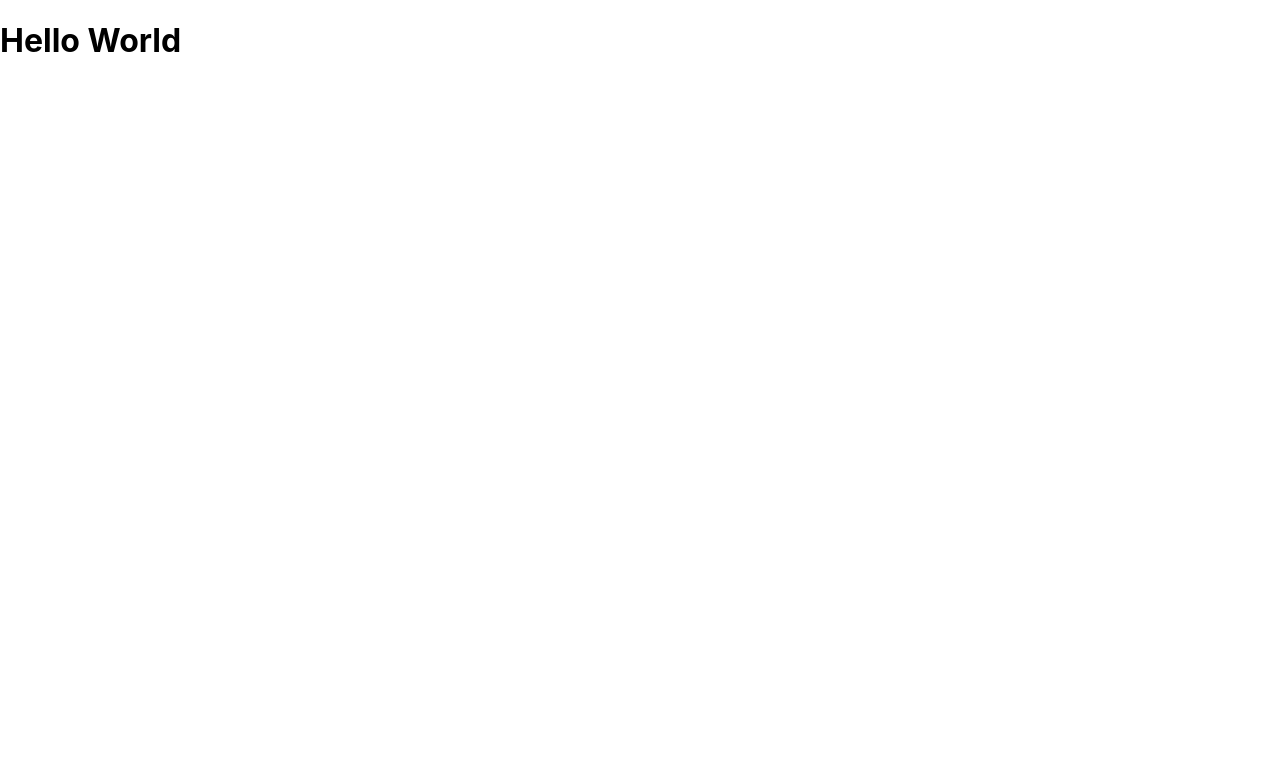
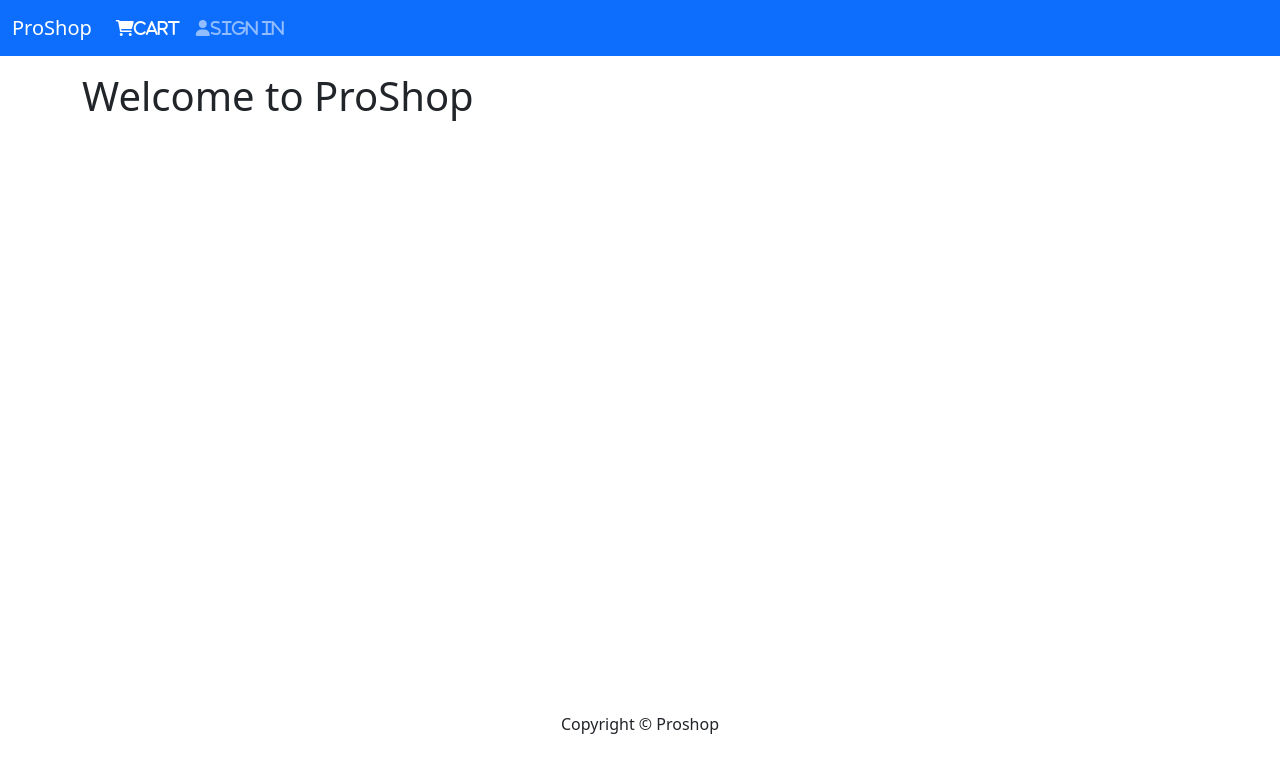
Before and after one commit to wangkalbi-gernessen/ProShop_App, a React (Create React App) app in the folder client/: page / in a window 1280 px wide. Shown: the top 772 px of the page. Built offline with nearby package versions, Linux system fonts and the light colour scheme.

Commit message:
Add Bootstrap and Sass

```diff
--- a/client/package.json
+++ b/client/package.json
@@ -10,9 +10,11 @@
     "@types/node": "^16.11.14",
     "@types/react": "^17.0.37",
     "@types/react-dom": "^17.0.11",
+    "bootstrap": "^5.1.3",
     "react": "^17.0.2",
     "react-dom": "^17.0.2",
     "react-scripts": "5.0.0",
+    "sass": "^1.45.0",
     "typescript": "^4.5.4",
     "web-vitals": "^2.1.2"
   },
--- a/client/public/index.html
+++ b/client/public/index.html
@@ -11,6 +11,7 @@
     />
     <link rel="apple-touch-icon" href="%PUBLIC_URL%/logo192.png" />
     <link rel="manifest" href="%PUBLIC_URL%/manifest.json" />
+    <link rel="stylesheet" href="https://cdnjs.cloudflare.com/ajax/libs/font-awesome/6.0.0-beta3/css/all.min.css" integrity="sha512-Fo3rlrZj/k7ujTnHg4CGR2D7kSs0v4LLanw2qksYuRlEzO+tcaEPQogQ0KaoGN26/zrn20ImR1DfuLWnOo7aBA==" crossorigin="anonymous" referrerpolicy="no-referrer" />
     <title>Welcome to ProShop</title>
   </head>
   <body>
--- a/client/src/App.tsx
+++ b/client/src/App.tsx
@@ -1,10 +1,18 @@
 import React from 'react';
+import Footer from './components/Footer';
+import Header from './components/Header';
 
 function App() {
   return (
-    <div className="App">
-      <h1>Hello World</h1>
-    </div>
+    <>
+      <Header/>
+      <main className="py-3">
+        <div className="container">
+          <p className='h1'>Welcome to ProShop</p>
+        </div>
+      </main>
+      <Footer/>
+    </>
   );
 }
 
--- /dev/null
+++ b/client/src/components/Footer.tsx
@@ -0,0 +1,17 @@
+import React from 'react';
+
+const Footer = () => {
+  return (
+    <footer>
+      <div className="container">
+        <div className="row">
+          <div className="col text-center py-3" >
+            Copyright &copy; Proshop
+          </div>
+        </div>
+      </div>
+    </footer>
+  )
+}
+
+export default Footer;
--- /dev/null
+++ b/client/src/components/Header.tsx
@@ -0,0 +1,39 @@
+import React, { useState } from 'react';
+
+const Header = (props: any) => {
+  const [isNavbarCollapsed, setIsNavbarCollapsed] = useState(true);
+
+  const handleNavCollapse = () => {
+    setIsNavbarCollapsed(!isNavbarCollapsed);
+  }
+
+  return (
+    <header>
+      <nav className="navbar navbar-expand-lg navbar-dark bg-primary">
+        <div className="container-fluid">
+          <a className="navbar-brand" href="/">ProShop</a>
+          <button className="navbar-toggler" type="button" data-bs-toggle="collapse" data-bs-target="#navbarSupportedContent" aria-controls="navbarSupportedContent" aria-expanded={!isNavbarCollapsed ? true : false} aria-label="Toggle navigation" onClick={handleNavCollapse}>
+            <span className="navbar-toggler-icon"></span>
+          </button>
+
+          <div className={`${isNavbarCollapsed ? 'collapse' : ' '} navbar-collapse`} id="navbarSupportedContent">
+            <ul className="navbar-nav ml-auto">
+              <li className="nav-item">
+                <a className="nav-link active" aria-current="page" href="/cart">
+                  <i className='fas fa-shopping-cart'>Cart</i>
+                </a>
+              </li>
+              <li className="nav-item">
+                <a className="nav-link" href="/login">
+                  <i className='fas fa-user'>Sign In</i>
+                </a>
+              </li>
+            </ul>
+          </div>
+        </div>
+      </nav>
+    </header>
+  )
+}
+
+export default Header;
--- a/client/src/index.css
+++ b/client/src/index.css
@@ -1,13 +1,3 @@
-body {
-  margin: 0;
-  font-family: -apple-system, BlinkMacSystemFont, 'Segoe UI', 'Roboto', 'Oxygen',
-    'Ubuntu', 'Cantarell', 'Fira Sans', 'Droid Sans', 'Helvetica Neue',
-    sans-serif;
-  -webkit-font-smoothing: antialiased;
-  -moz-osx-font-smoothing: grayscale;
+main {
+  min-height: 80vh;
 }
-
-code {
-  font-family: source-code-pro, Menlo, Monaco, Consolas, 'Courier New',
-    monospace;
-}
--- a/client/src/index.tsx
+++ b/client/src/index.tsx
@@ -3,6 +3,7 @@ import ReactDOM from 'react-dom';
 import './index.css';
 import App from './App';
 import reportWebVitals from './reportWebVitals';
+import 'bootstrap/dist/css/bootstrap.css';
 
 ReactDOM.render(
   <React.StrictMode>
@@ -11,7 +12,4 @@ ReactDOM.render(
   document.getElementById('root')
 );
 
-// If you want to start measuring performance in your app, pass a function
-// to log results (for example: reportWebVitals(console.log))
-// or send to an analytics endpoint. Learn more: https://bit.ly/CRA-vitals
 reportWebVitals();
```
Also changed, not shown: 1 other file (tests, documents, lock files or other folders).
